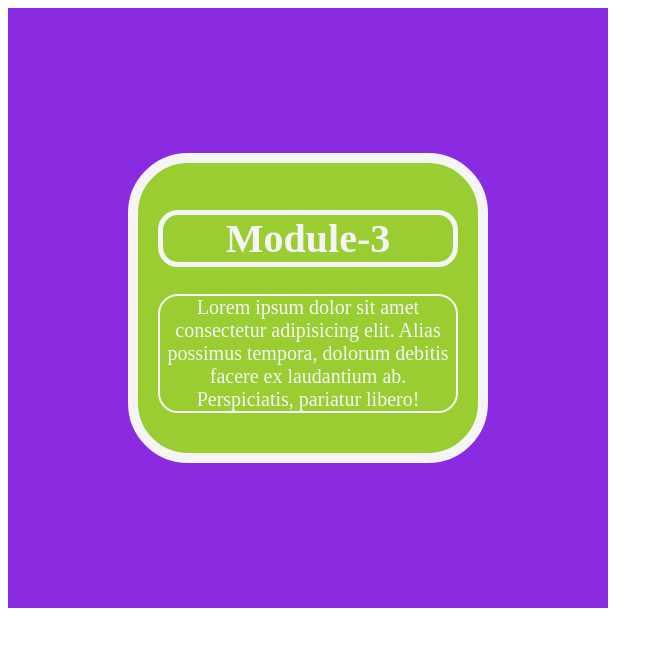
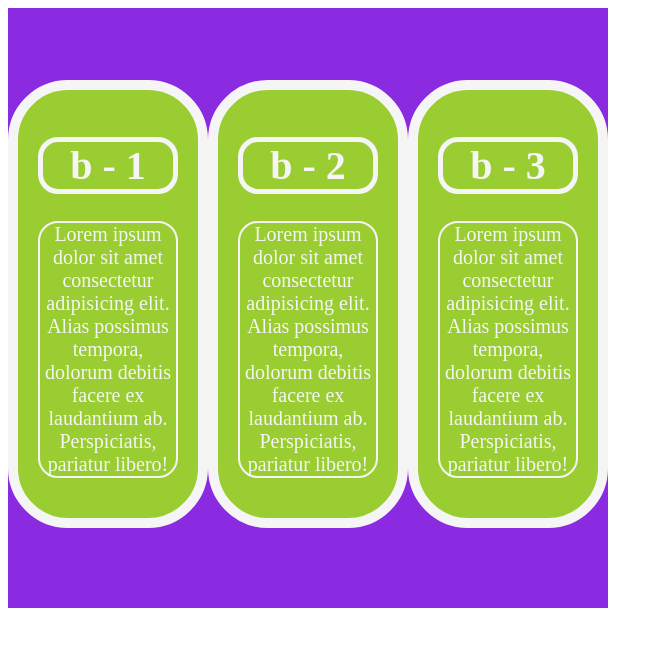
Before and after one commit to Rasc3ta/module_3, a plain HTML site: page index.html in a window 1280 px wide. Shown: the whole page, without its empty margins (0-663 px from the left). Drawn offline with Linux system fonts and the light colour scheme.

Commit message:
second commit

```diff
--- a/index.html
+++ b/index.html
@@ -9,7 +9,15 @@
 <body>
     <div class="bg_wrapper">
         <div class="wrapper">
-            <h1>Module-3</h1>
+            <h1>b - 1</h1>
+            <p>Lorem ipsum dolor sit amet consectetur adipisicing elit. Alias possimus tempora, dolorum debitis facere ex laudantium ab. Perspiciatis, pariatur libero!</p>
+        </div>
+        <div class="wrapper">
+            <h1>b - 2</h1>
+            <p>Lorem ipsum dolor sit amet consectetur adipisicing elit. Alias possimus tempora, dolorum debitis facere ex laudantium ab. Perspiciatis, pariatur libero!</p>
+        </div>
+        <div class="wrapper">
+            <h1>b - 3</h1>
             <p>Lorem ipsum dolor sit amet consectetur adipisicing elit. Alias possimus tempora, dolorum debitis facere ex laudantium ab. Perspiciatis, pariatur libero!</p>
         </div>
     </div>
--- a/style.css
+++ b/style.css
@@ -16,6 +16,7 @@
     padding: 1em;
     border-radius: 3em;
     border: .5em solid  whitesmoke;
+    margin-bottom: .5rem;
 }
 h1, p {
     border-radius: 1em;
```
